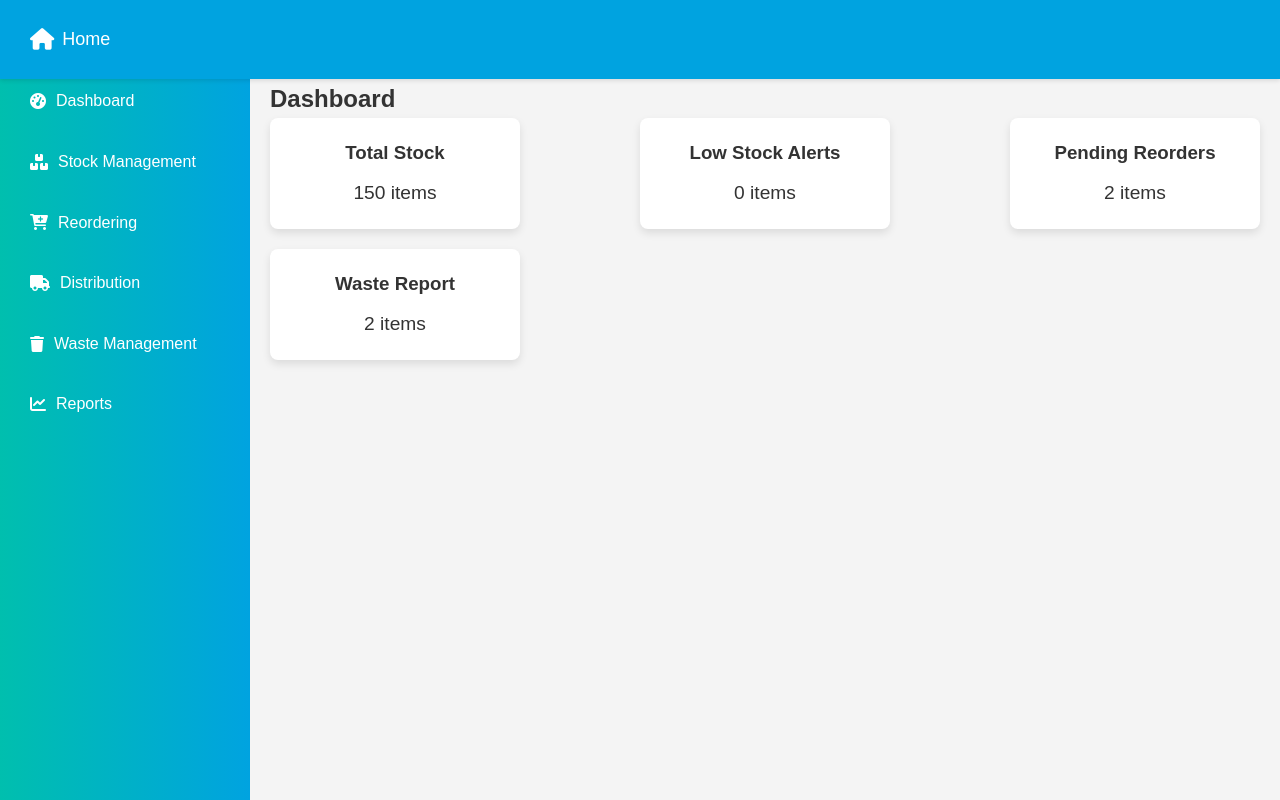
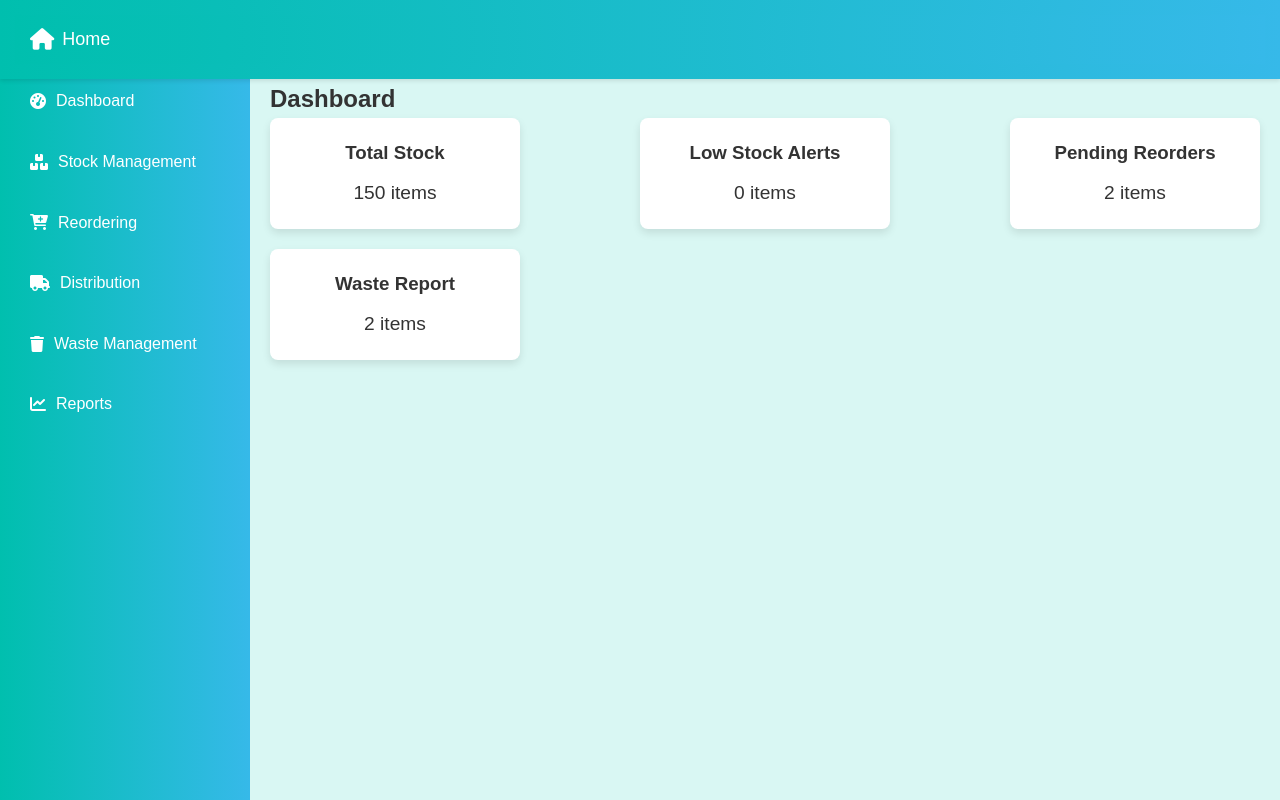
Before and after one commit to hustlesquad-1/NIC---X---HS, a plain HTML site: page inventory.html in a window 1280 px wide. Drawn offline with Linux system fonts and the light colour scheme.

Commit message:
Update inventory.css

```diff
--- a/inventory.css
+++ b/inventory.css
@@ -9,12 +9,12 @@ body {
     font-family: Arial, sans-serif;
     line-height: 1.6;
     color: #333;
-    background-color: #f4f4f4;
+    background-color: #d9f7f3;
 }
 
 /* Header Styling */
 .main-header {
-    background-color: #00a3e0; /* Aqua blue background */
+    background: linear-gradient(90deg, #00bfae, #36b9e9); /* Aqua green to aqua blue */
     padding: 15px;
     color: #fff;
     position: fixed;
@@ -27,6 +27,7 @@ body {
 
 .main-header .container {
     display: flex;
+    background: linear-gradient(90deg, #00bfae, #36b9e9); /* Aqua green to aqua blue */
     justify-content: flex-start;
     align-items: center;
 }
@@ -69,7 +70,7 @@ body {
     top: 0;
     left: 0;
     overflow-y: auto;
-    background: linear-gradient(90deg, #00bfae, #00a3e0); /* Aqua green to aqua blue */
+    background: linear-gradient(90deg, #00bfae, #36b9e9); /* Aqua green to aqua blue */
     color: #fff;
     z-index: 1000;
 }
```
